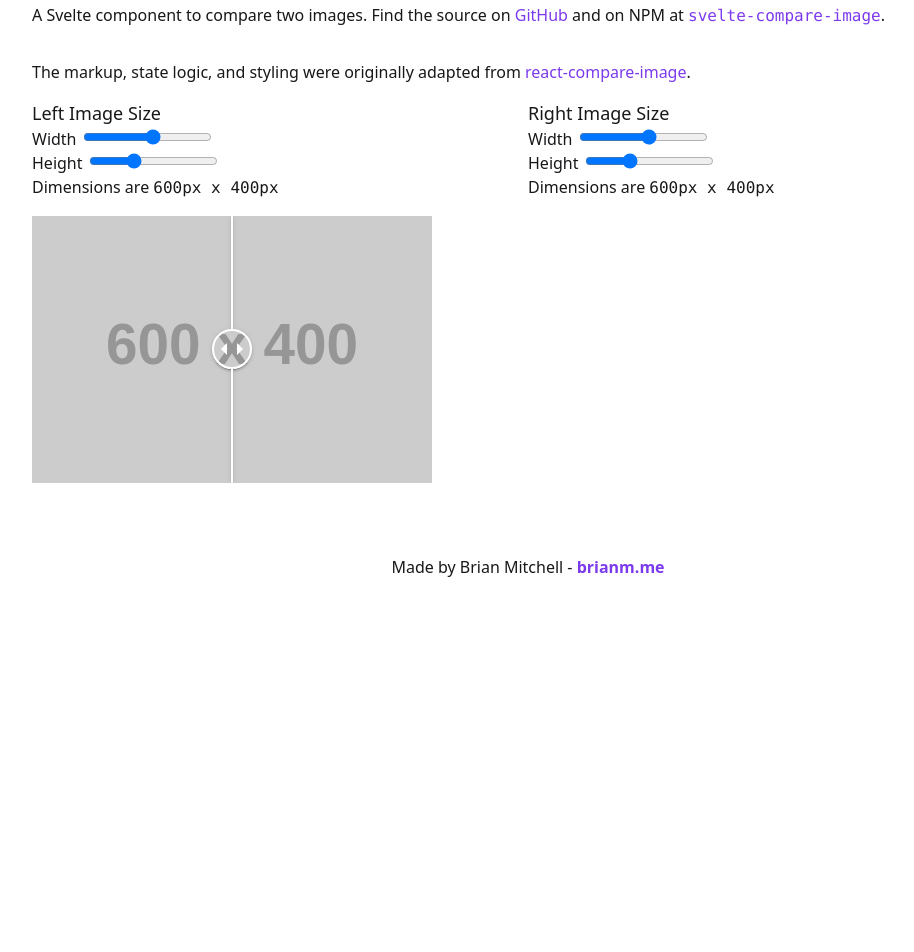
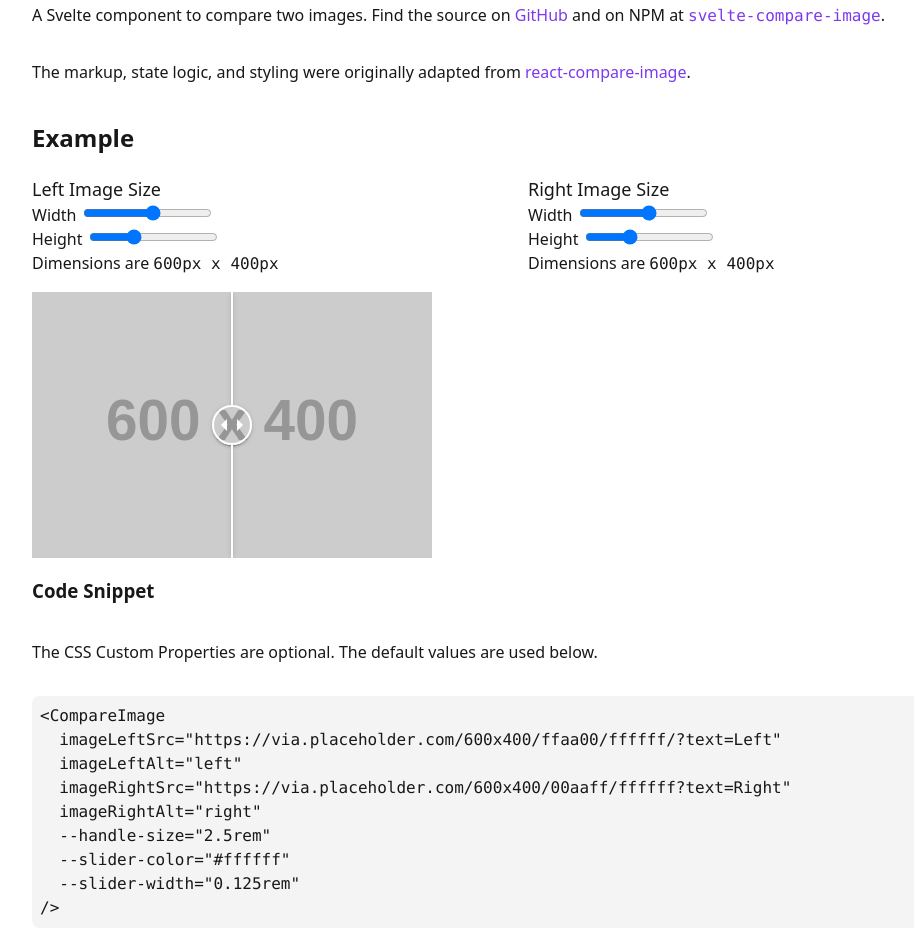
Before and after one commit to BrianMitchL/svelte-compare-image, a SvelteKit app: page / in a window 1280 px wide. Shown: the part 120-1072 px from the top of the page, without its empty margins (112-1026 px from the left). Before the commit the page ends 800 px from the top, so only its background shows below. Built offline with nearby package versions, Linux system fonts and the light colour scheme.

Commit message:
Add live code snippet to the example (#6)

```diff
--- a/src/app.css
+++ b/src/app.css
@@ -8,6 +8,7 @@
   --font-mono: ui-monospace, SFMono-Regular, Menlo, Monaco, Consolas,
     "Liberation Mono", "Courier New", monospace;
   --background-color: #ffffff;
+  --box-background-color: #f4f4f5;
   --text-color: #18181b;
   --accent-color: #7c3aed;
 }
@@ -15,6 +16,7 @@
 @media (prefers-color-scheme: dark) {
   :root {
     --background-color: #18181b;
+    --box-background-color: #27272a;
     --text-color: #ffffff;
     --accent-color: #c4b5fd;
   }
@@ -48,12 +50,6 @@ body {
   flex-direction: column;
 }
 
-h1,
-h2,
-p {
-  font-weight: 400;
-}
-
 fieldset {
   border: none;
   padding: 0;
@@ -81,7 +77,7 @@ h1 {
 }
 
 h2 {
-  font-size: 1rem;
+  font-size: 1.5rem;
 }
 
 p,
@@ -105,3 +101,10 @@ pre,
 code {
   font-family: var(--font-mono);
 }
+
+pre {
+  overflow: auto;
+  padding: 0.5rem;
+  border-radius: 0.5rem;
+  background-color: var(--box-background-color);
+}
--- a/src/components/Example.svelte
+++ b/src/components/Example.svelte
@@ -44,7 +44,19 @@
       },
     };
   };
+
+  $: snippet = `&lt;CompareImage
+  imageLeftSrc="https://via.placeholder.com/${leftWidth}x${leftHeight}/ffaa00/ffffff/?text=Left"
+  imageLeftAlt="left"
+  imageRightSrc="https://via.placeholder.com/${rightWidth}x${rightHeight}/00aaff/ffffff?text=Right"
+  imageRightAlt="right"
+  --handle-size="2.5rem"
+  --slider-color="#ffffff"
+  --slider-width="0.125rem"
+/&gt;`;
 </script>
+
+<h2>Example</h2>
 
 <div class="image-resizers">
   <fieldset aria-describedby="left-dimensions">
@@ -121,6 +133,12 @@
   />
 </div>
 
+<h3>Code Snippet</h3>
+<p>
+  The CSS Custom Properties are optional. The default values are used below.
+</p>
+<pre>{@html snippet}</pre>
+
 <style>
   .image-resizers {
     display: flex;
```
